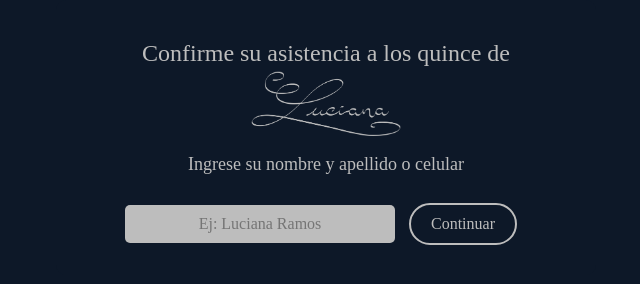
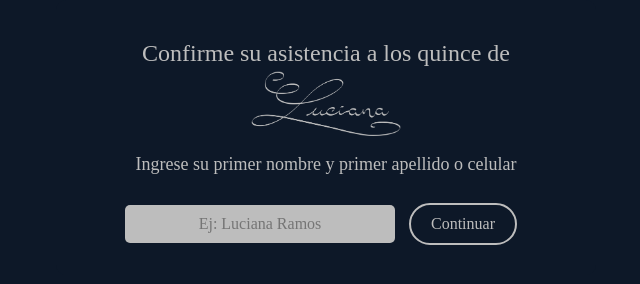
Before and after one commit to marianapirez/confirmacionlucianaxv2025, a plain HTML site: page index.html in a window 1280 px wide. Shown: the whole page, without its empty margins (314-954 px from the left). Drawn offline with Linux system fonts and the light colour scheme.

Commit message:
Update index.html

```diff
--- a/index.html
+++ b/index.html
@@ -13,7 +13,7 @@
     <section id="pagina1">
       <h1>Confirme su asistencia a los quince  de</h2>
       <img src="images/luciana.png" alt="Luciana" class="logo-luciana">
-      <p>Ingrese su nombre y apellido o celular</p>
+      <p>Ingrese su primer nombre y primer apellido o celular</p>
       <input type="text" id="nombre" placeholder="Ej: Luciana Ramos">
       <button id="continuarBtn">Continuar</button>
     </section>
```
